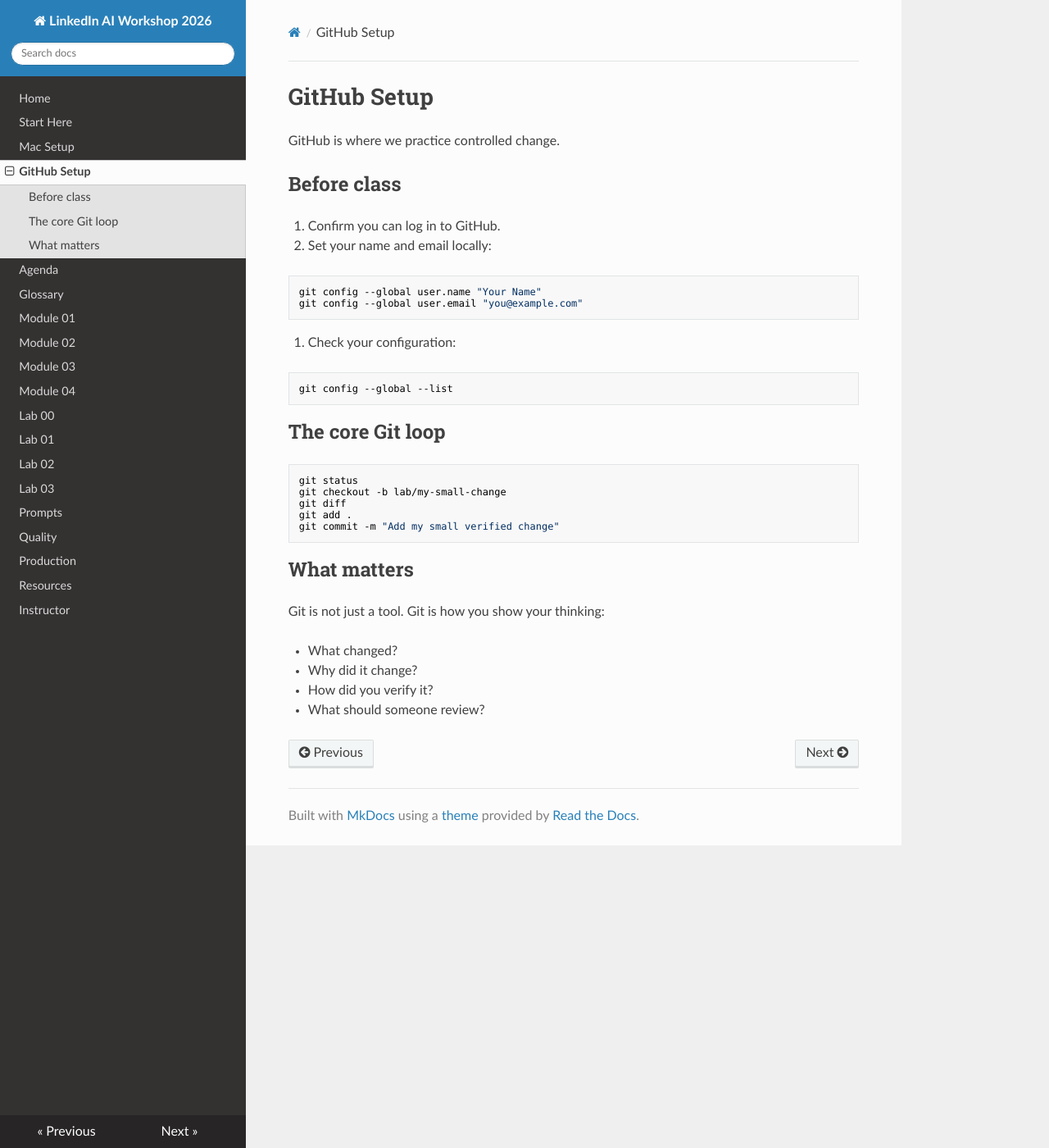
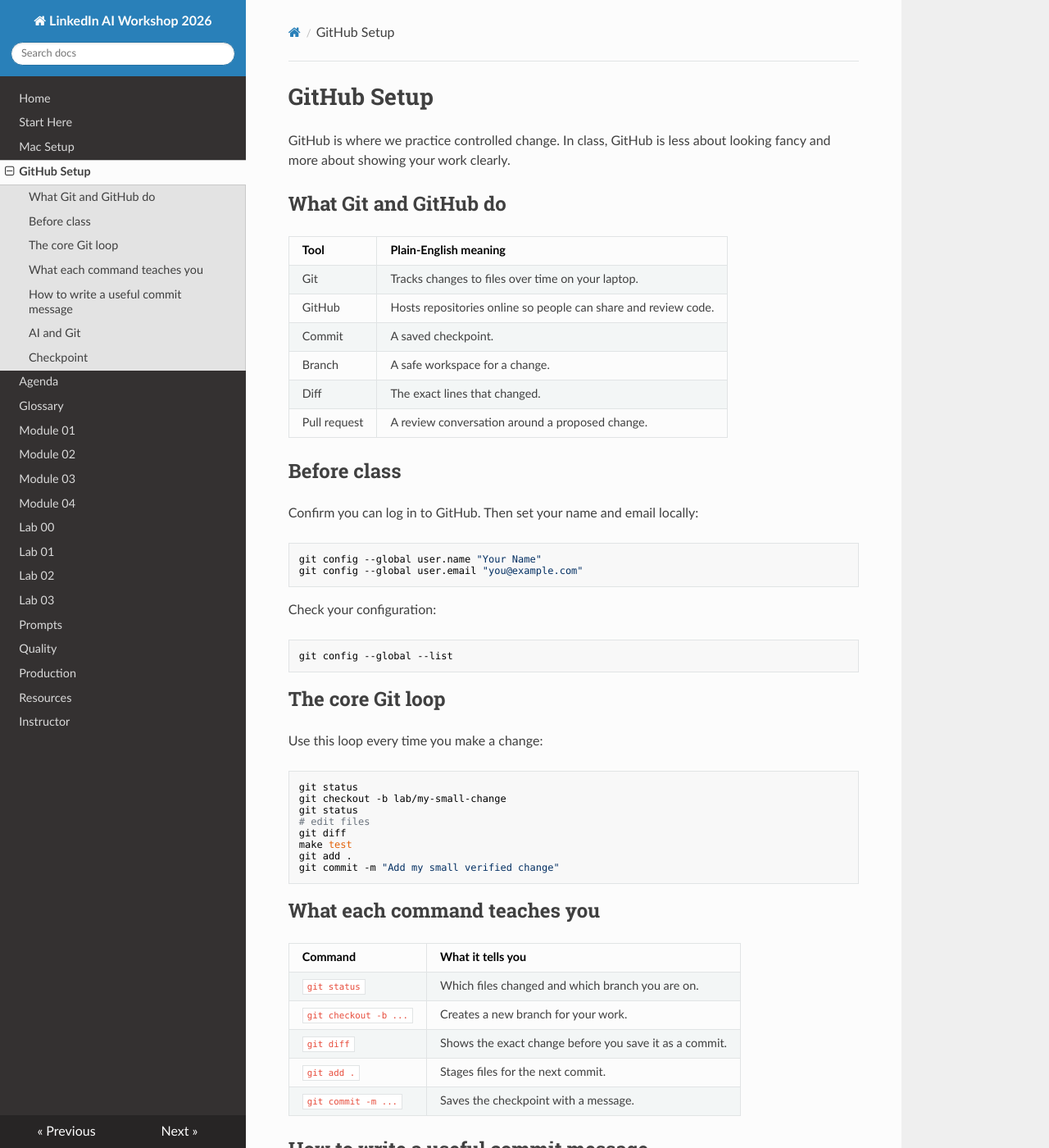
Before and after one commit to thetechhustle/ai_workshop_linkedin2026, an MkDocs documentation site: the page built from docs/01-setup/github.md, in a window 1280 px wide and 1400 px high. Shown: the whole window at 82% size. Built offline with MkDocs 1.6.1, drawn with Linux system fonts in a browser that asks for light colours; nearby versions of some CDN libraries; some of the changed text lies outside the part shown.

Commit message:
docs: expand GitHub setup guide

````diff
--- a/docs/01-setup/github.md
+++ b/docs/01-setup/github.md
@@ -1,18 +1,28 @@
 # GitHub Setup
 
-GitHub is where we practice controlled change.
+GitHub is where we practice controlled change. In class, GitHub is less about looking fancy and more about showing your work clearly.
+
+## What Git and GitHub do
+
+| Tool | Plain-English meaning |
+|---|---|
+| Git | Tracks changes to files over time on your laptop. |
+| GitHub | Hosts repositories online so people can share and review code. |
+| Commit | A saved checkpoint. |
+| Branch | A safe workspace for a change. |
+| Diff | The exact lines that changed. |
+| Pull request | A review conversation around a proposed change. |
 
 ## Before class
 
-1. Confirm you can log in to GitHub.
-2. Set your name and email locally:
+Confirm you can log in to GitHub. Then set your name and email locally:
 
 ```bash
 git config --global user.name "Your Name"
 git config --global user.email "you@example.com"
 ```
 
-3. Check your configuration:
+Check your configuration:
 
 ```bash
 git config --global --list
@@ -20,19 +30,67 @@
 
 ## The core Git loop
 
+Use this loop every time you make a change:
+
 ```bash
 git status
 git checkout -b lab/my-small-change
+git status
+# edit files
 git diff
+make test
 git add .
 git commit -m "Add my small verified change"
 ```
 
-## What matters
+## What each command teaches you
 
-Git is not just a tool. Git is how you show your thinking:
+| Command | What it tells you |
+|---|---|
+| `git status` | Which files changed and which branch you are on. |
+| `git checkout -b ...` | Creates a new branch for your work. |
+| `git diff` | Shows the exact change before you save it as a commit. |
+| `git add .` | Stages files for the next commit. |
+| `git commit -m ...` | Saves the checkpoint with a message. |
 
-- What changed?
-- Why did it change?
-- How did you verify it?
-- What should someone review?
+## How to write a useful commit message
+
+A good commit message finishes this sentence:
+
+> This change will...
+
+Examples:
+
+```bash
+git commit -m "Add status update test"
+git commit -m "Document local API startup"
+git commit -m "Improve opportunity validation message"
+```
+
+Avoid messages like:
+
+```bash
+git commit -m "stuff"
+git commit -m "changes"
+git commit -m "fix"
+```
+
+Those do not help your future self or your teammates.
+
+## AI and Git
+
+AI can help you write code, but Git helps you stay in control. Before accepting AI-generated changes, always ask:
+
+- What files changed?
+- Do I understand why they changed?
+- Did the change touch more than expected?
+- Did I run a quality gate?
+- Can I explain this diff to another student?
+
+## Checkpoint
+
+You are ready when you can explain the difference between:
+
+- a branch and a commit,
+- a changed file and a staged file,
+- a diff and a test.
````
